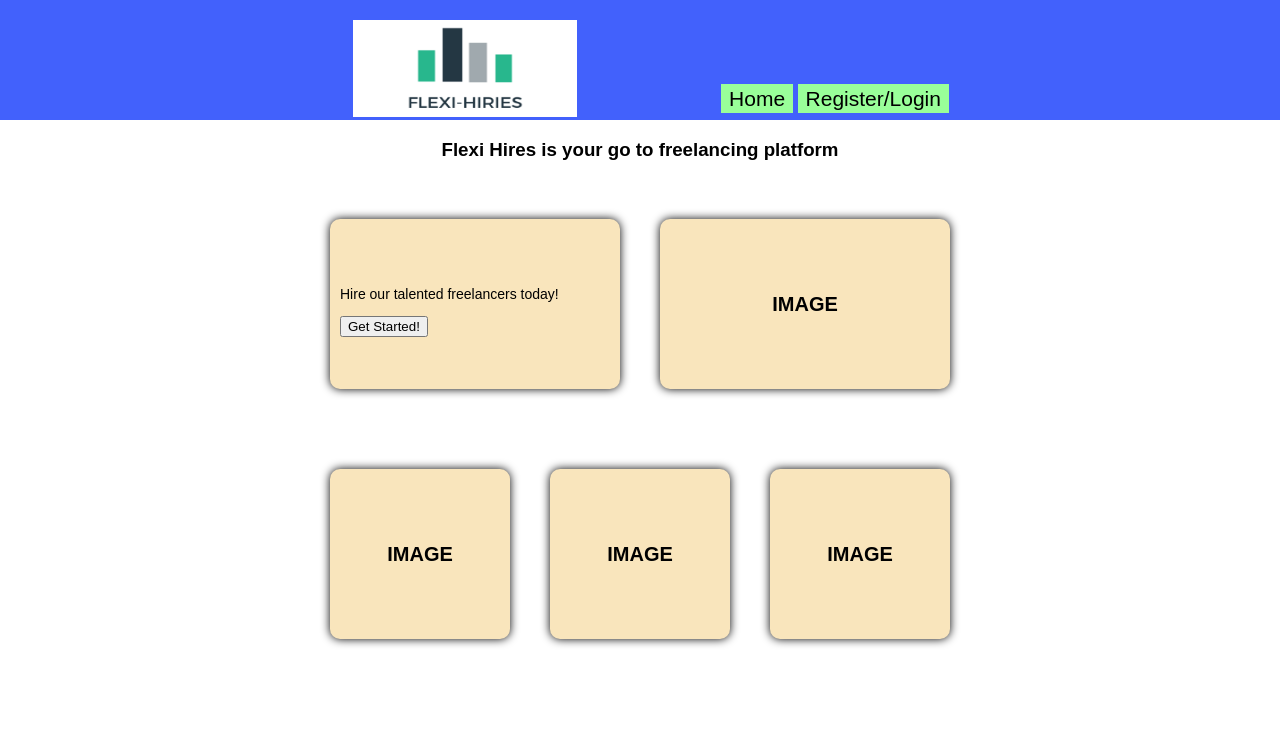
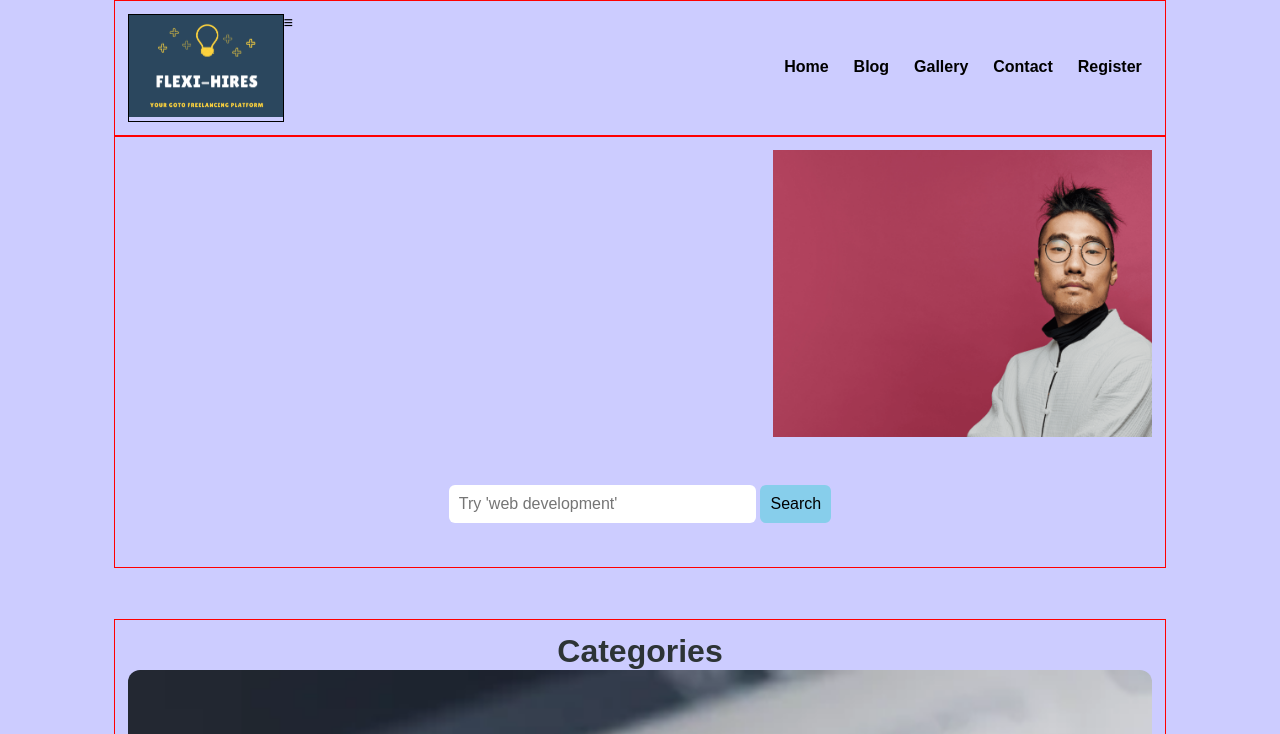
Before and after one commit to p17204296/flexi_hires, a PHP site: page /flexi_hires/ in a window 1280 px wide. Shown: the top 734 px of the page. Run offline with PHP 8.4, Linux system fonts and the light colour scheme.

Commit message:
New Homepage - Login/Register Page SetUp

```diff
--- /dev/null
+++ b/assets/css/style.css
@@ -0,0 +1,288 @@
+/*
+  Author: P17204296
+  Version: 1.0
+*/
+
+
+/* MOBILE AND GLOBAL STYLES */
+
+/* applies to screens smaller than 500px (first breakpoint) */
+/* and above unless overwritten below */
+*{
+    margin: 0 0;
+    padding: 0 0;
+    font-family: Arial, Helvetica, sans-serif;
+}
+
+body {
+  background: #fcc;
+}
+
+h2{
+  font-size: 2rem;
+  color: #2d3436;
+}
+
+.container{
+  border: 1px solid red;
+  width: 80%;
+  margin: 0 auto;
+  padding: 1%;
+}
+
+.float-container{
+  position: relative;
+}
+.float-text{
+  position: absolute;
+  left: 24%;
+  bottom: 50px;
+}
+
+.purple-text{
+  color: #6c5ce7;
+}
+
+.clearfix{ /* Prevents Overflow */
+  clear: both;
+  float: none;
+}
+/* Navbar CSS */
+.logo{
+  border: 1px solid black;
+  width: 15%;
+  float: left;
+}
+
+.responsive-img{ /* Enambles responsive movement for images */
+  width: 100%;
+}
+
+.curve-img{
+  border-radius: 12px;
+}
+
+.text-align-center{
+  text-align: center;
+}
+.right-align-text{
+  text-align: right;
+}
+
+
+a{
+  color: black;
+  font-weight: bold;
+  text-decoration: none;
+}
+
+nav a{
+  line-height: 70px;
+  padding: 1%;
+}
+nav a:hover{
+  color: green;
+}
+
+.btn{
+  cursor: pointer;
+  font-size: 1rem;
+  border: none;
+  border-radius: 6px;
+  padding: 1%;
+}
+
+.btn-primary-col{
+  background-color: skyblue;
+}
+
+.btn-primary-col:hover{
+  background-color: blue;
+  color: white;
+}
+
+/* Category Seach Section */
+
+.bg-wrapper{
+  position: relative;
+  margin: 0 auto 48px;
+}
+@media only screen and (min-width: 900px){
+  .bg2-div{
+  background-image: url(../images/bg-2.png);
+  /* background-image: url(../images/bg-2.png); */
+  background-position: 100% 100%;
+  display: flex;
+  -webkit-box-pack: end;
+  justify-content: flex-end;
+  background-size: auto 100%;
+  background-repeat: no-repeat;
+  padding: 14% 0;
+  z-index: -10;
+}
+}
+.cat-search input[type="search"]{
+  width: 30%;
+  border: none;
+  border-radius: 6px;
+  font-size: 1rem;
+  padding: 1%;
+  margin-bottom:3%;
+}
+
+/* Categories Section */
+
+.categories{
+  padding: 4% 0;
+}
+vb
+.cat-boxes{
+  margin: 1.6%;
+  border: 2px solid black;
+  float: left;
+  width: 29%;S
+}
+
+.cat-deco{
+  font-size: 1.5rem;
+  border: 1px solid red;
+  border-radius: 6px;
+  background-color: white;
+}
+
+
+
+
+
+
+
+/* LAB 4 CODE STARTS HERE */
+
+/*
+body {
+  background: #fcc;
+}
+
+
+nav {
+  display: flex;
+  flex-direction: : collumn;
+
+    /* more custom styles /
+    position: fixed;
+    width: 100%;
+    top: 0;
+    transform: translateX(100vw);
+    transition: 0.5s;
+
+}
+
+nav a {
+  background-color: #9485d3;
+  color: white;
+  padding: 0.25em 7.9em;
+  margin: 0.43em;
+}
+
+nav.open {
+  display: flex;
+  background-color: yellow;
+  /* more custom styles /
+  transform: translateX(0);
+
+}
+
+#menuToggler{
+  font-size: 44px;
+  padding: 0.05em;
+  /* more custom styles /
+  position: fixed;
+  top: 0;
+  right: 0;
+  z-index: 1;
+}
+ */
+
+
+/* TABLET STYLES */
+
+@media screen and (min-width: 500px) {
+
+  /* applies to screens wider than 499px */
+  body {
+    background: #cfc;
+  }
+  /* body {
+    background: #cfc;
+  }
+
+ nav {
+  display: flex;
+  flex-direction: column; */
+
+  /* more custom styles */
+
+  /* position: fixed;
+  width: 100%;
+  top: 0;
+  transform: translateX(100vw);
+  transition: 0.5s;
+}
+
+  nav.open {
+    transform: translateX(0);
+  } */
+
+  /* #menuToggler {
+     display: none;
+   } /
+
+  #menuToggler {
+    position: fixed;
+    top: 0;
+    right: 0;
+    z-index: 1;
+    /* more custom styles /
+  }
+
+  /* From above */
+/*
+  nav {
+    display: flex;
+    flex-direction: : collumn;
+  }
+
+  nav a {
+    background-color: #9485d3;
+    color: white;
+    padding: 0.25em 7.9em;
+    margin: 0.43em;
+  }
+
+  #menuToggler{
+    font-size: 44px;
+    padding: 0.05em;
+  }
+  nav.open {
+    display: flex;
+    background-color: yellow;
+  } */
+
+
+}
+
+
+
+/* DESKTOP STYLES */
+
+@media screen and (min-width: 1000px) {
+
+  /* applies to screens wider than 999px */
+
+  body {
+    background: #ccf;
+  }
+
+
+
+}
--- /dev/null
+++ b/config/router.php
@@ -0,0 +1,3 @@
+<?php
+
+?>
--- a/index.php
+++ b/index.php
@@ -1,23 +1,64 @@
 <?php include('partials/header.php'); ?>
 
-<div id="wrapper">
+<!-- Category Search Section Starts-->
+	<section class="cat-search text-align-center">
+		<div class="container">
+			<div class="bg-wrapper">
+				<div class="bg-container">
+					<div class="bg2-div">
+						<!-- <img src="images/bg-2.png" alt="Flexi-Hires Logo" class="bg2" > -->
+					</div>
+				</div>
+			</div>
+			<form class="" action="index.html" method="post">
+				<input type="search" name="search" placeholder="Try 'web development' ">
+				<input type="submit" name="submit" value="Search" class="btn btn-primary-col">
+			</form>
+		</div>
+	</section>
+<!-- Category Search Section Ends -->
 
-<div id="hm_head">
-	<h3>Flexi Hires is your go to freelancing platform </h3>
-</div>
-<table id="table1" cellspacing="40">
-	<tr>
-		<td><p>Hire our talented freelancers today!</p><button>Get Started!</button></td>
-		<td><h3>IMAGE</h3></td>
-	</tr>
-</table>
+<!-- Category Section Starts-->
+	<section class="categories">
+		<div class="container">
+			<h2 class="text-align-center">Categories</h2>
 
-<table id="table1" cellspacing="40">
-	<tr>
-		<td><h3 class="Home">IMAGE</h3> <p class="p1"></p> </td>
-		<td><h3 class="About">IMAGE</h3> </td>
-		<td><h3 class="Contact">IMAGE</h3><p class="p2"></p> </td>
-	</tr>
-</table>
+			<div class="cat-boxes float-container">
+				<img src="assets/images/seo@2x.webp" alt="SEO Category" class="responsive-img curve-img">
+				<h3 class="cat-deco float-text purple-text ">SEO Category</h3>
+			</div>
+			<div class="cat-boxes float-container">
+				<img src="assets/images/videography@1x.jpg" alt="videography Category" class="responsive-img">
+
+			</div>
+			<div class="cat-boxes float-container">
+				<img src="assets/images/content-writing@2x.webp" alt="Content Writing Category" class="responsive-img">
+			</div>
+			<div class="clearfix"></div>
+		</div>
+	</section>
+<!-- Category Section Ends -->
+
+<!-- Explore Section Starts-->
+	<section class="explore-section">
+		<div class="container">
+			<h2 class="text-align-center">Explore Categories</h2>
+			<div class="explore-boxes">
+				Box 1
+			</div>
+			<div class="explore-boxes">
+				Box 2
+			</div>
+			<div class="explore-boxes">
+				Box 3
+			</div>
+			<div class="explore-boxes">
+				Box 4
+			</div>
+
+		</div>
+		<div class="clearfix"></div>
+	</section>
+<!-- Explore Section Ends -->
 
 <?php include('partials/footer.php'); ?>
--- a/partials/footer.php
+++ b/partials/footer.php
@@ -3,13 +3,13 @@
         <div class="container text-center">
             <ul>
                 <li>
-                    <a href="#"><img src="https://img.icons8.com/fluent/50/000000/facebook-new.png"/></a>
+                    <a href="#"><img src="https://img.icons8.com/fluent/50/000000/facebook-new.png" alt="Facebook Icon"/></a>
                 </li>
                 <li>
-                    <a href="#"><img src="https://img.icons8.com/fluent/48/000000/instagram-new.png"/></a>
+                    <a href="#"><img src="https://img.icons8.com/fluent/48/000000/instagram-new.png" alt="Instagram Icon"/></a>
                 </li>
                 <li>
-                    <a href="#"><img src="https://img.icons8.com/fluent/48/000000/twitter.png"/></a>
+                    <a href="#"><img src="https://img.icons8.com/fluent/48/000000/twitter.png" alt="Twitter Icon"/></a>
                 </li>
             </ul>
         </div>
--- a/partials/header.php
+++ b/partials/header.php
@@ -1,26 +1,37 @@
-<?php include('config/constants.php'); ?>
+<?php
+include('config/constants.php'); //Connection to database
+include('config/router.php');
+?>
 
 <!DOCTYPE html>
 
   <html lang="en">
   <head>
-  <meta charset="UTF-8">
+    <meta charset="utf-8">
     <meta name="viewport" content="width=device-width, initial-scale=1.0">
-  <title>Flexi-Hires - CTEC3451-Development Project</title>
-  <meta http-equiv="content-type" content="text/html; charset=UTF-8" />
-  <meta name="keywords" content="Freelancing; Flexi-Hires" />
-  <link rel="stylesheet" type="text/css" href="style.css" /> <!-- Link to CSS file -->
+    <title>P17204296 - Flexi-Hires - CTEC3451-Development Project - Freelancing Platform</title>
+    <link rel="stylesheet" href="assets/css/style.css">
   </head>
-
   <body>
 
-  <div id="header">
-    <div id="logo"><a href="index.php"><img src="assets/images/logo_land.png" width="224" height="97"></a></div>
+      <!-- NavBar Section Starts -->
+        <section class="navbar">
+          <div class="container">
 
-    <div id="nav">
-      <ul>
-        <li><a href="index.php">Home</a></li>
-        <li><a href="#">Register/Login</a></li>
-        <ul>
+            <div class="logo">
+              <img src="assets/images/logo2.png" alt="Flexi-Hires Logo" class="responsive-img">
+                <!-- <img src="testhome.webp" alt="Flexi-Hires Logo" height="400px" width="440px"> -->
             </div>
+              <div id="menuToggler">&#8801;</div>
+              <nav class="menu right-align-text">
+                <a href="index.php">Home</a>
+                <a href="#">Blog</a>
+                <a href="#">Gallery</a>
+                <a href="#">Contact</a>
+                <a href="loginReg.php">Register</a>
+              </nav>
+              <div class="clearfix"></div>
+
           </div>
+        </section>
+      <!-- NavBar Section Ends -->
--- a/style.css
+++ /dev/null
@@ -1,135 +0,0 @@
-body{
-padding: 0px;
-width: 100%;
-height: 100%;
-margin: auto;
-font-family: Arial;
-}
-
-#header{
-width: 100%;
-height: 120px;
-background: #4261FC;
-text-align: center;
-}
-
-.container{
-    width: 80%;
-    margin: 0 auto;
-    padding: 1%;
-}
-
-.text-center{
-    text-align: center;
-}
-
-#wrapper{
-width: 700px;
-height: auto;
-margin: 0px auto;
-}
-
-#wrapper #hm_head{
-width: 700px;
-height: auto;
-margin: 0px auto;
-text-align: center;
-}
-
-#main{
-height: 300px;
-}
-
-
-#wrapper #main img{
-width: 400px;
-height: 300px;
-border: 1px solid gray;
-margin-left: 250px;
-}
-
-#header #nav{
-margin-top: -50px;
-margin-left: 350px;
-}
-
-#header #nav ul li{
-list-style-type: none;
-display: inline;
-padding: 3px 8px 3px 8px;
-background-color: #99FF99;
-font-size: 21px;
-font-family: Arial;
-}
-
-#header #nav a{
-text-decoration: none;
-color: black;
-}
-
-#header #nav ul li a:link{
-color: black;
-}
-
-#header #nav ul li a:visited{
-color: Black;
-}
-
-#header #nav ul li a:hover{
-color: blue;
-}
-
-#header #nav ul li a:active{
-color: black;
-}
-
-
-
-#header #logo img{
-margin-top: 20px;
-margin-left: -350px;
-}
-
-#wrapper #table1{
-width: 700px;
-height: 250px;
-table-layout: fixed;
-}
-
-#wrapper #table1 td{
-background: #f9e5bc;
-font-size: 14px;
-padding: 10px;
-border-radius: 10px;
--moz-border-radius: 10px;
--webkit-border-radius: 10px;
-box-shadow: 0px 0px 10px #000;
--moz-box-shadow: 0px 0px 10px #000;
--webkit-box-shadow: 0px 0px 10px #000;
-}
-
-#wrapper #table1 td h3{
-text-align: center;
-font-family: Arial;
-font-size: 20px;
-}
-
-
-/* CSS for Social */
-.social ul{
-    list-style-type: none;
-}
-.social ul li{
-    display: inline;
-    padding: 1%;
-}
-.social{
-    padding: 5% 0;
-}
-
-#footer{
-height: 40px;
-border-top: 1px solid gray;
-text-align: center;
-font-size: 14px;
-}
```
Also changed, not shown: loginReg.php (added, +7 -0 lines), assets/images/bg-1.png (added), assets/images/bg-2.png (added), assets/images/content-writing@2x.webp (added), assets/images/logo.png (added), assets/images/logo2.png (added), assets/images/seo@2x.webp (added), assets/images/videography@1x.jpg (added). Lines whose indentation alone changed are shown as unchanged.
